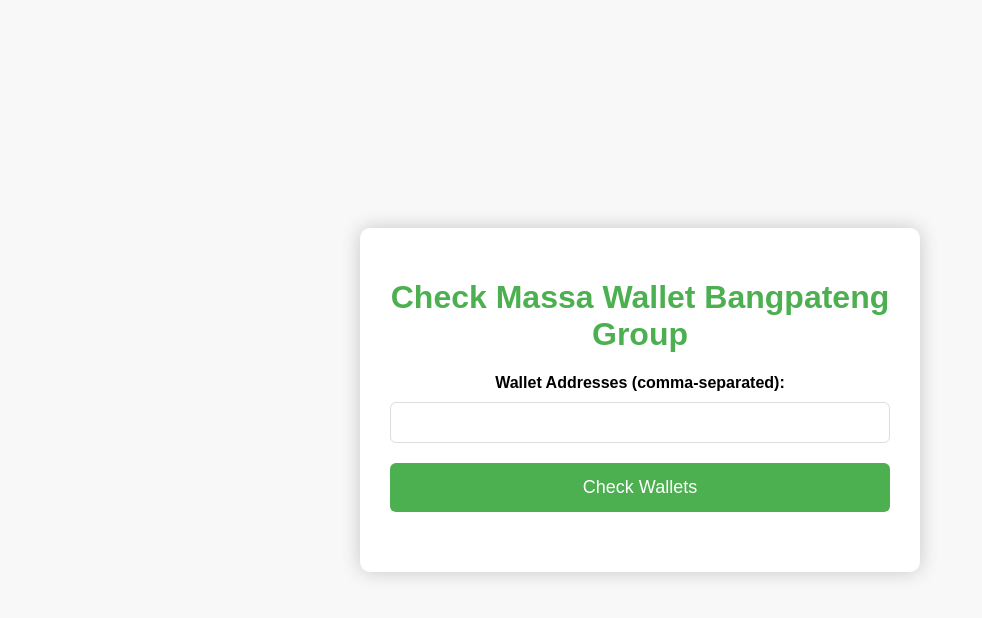
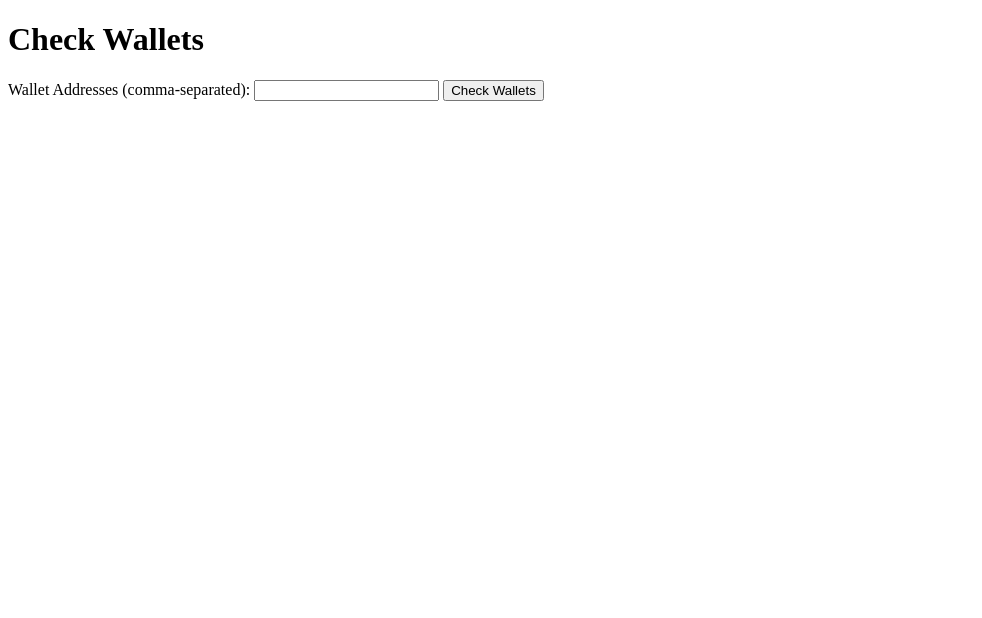
Before and after one commit to Winnode/massa, a website: page index.html in a window 1280 px wide. Shown: the whole page, without its empty margins (0-982 px from the left). Drawn offline with Linux system fonts and the light colour scheme.

Commit message:
Deskripsi commit h8885

```diff
--- a/index.html
+++ b/index.html
@@ -4,80 +4,10 @@
   <meta charset="UTF-8">
   <meta name="viewport" content="width=device-width, initial-scale=1.0">
   <title>Wallet Information</title>
-  <style>
-    body {
-      font-family: 'Arial', sans-serif;
-      background-color: #f8f8f8;
-      margin: 0;
-      padding: 0;
-      display: flex;
-      align-items: center;
-      justify-content: center;
-      height: 100vh;
-    }
-
-    #form-container {
-      background-color: #ffffff;
-      padding: 30px;
-      border-radius: 10px;
-      box-shadow: 0 0 20px rgba(0, 0, 0, 0.2);
-      width: 500px;
-      text-align: center;
-    }
-
-    h1 {
-      color: #4caf50;
-    }
-
-    label {
-      display: block;
-      margin: 15px 0 10px;
-      font-weight: bold;
-    }
-
-    input {
-      width: 100%;
-      padding: 12px;
-      margin-bottom: 20px;
-      box-sizing: border-box;
-      border: 1px solid #ddd;
-      border-radius: 6px;
-    }
-
-    button {
-      background-color: #4caf50;
-      color: white;
-      padding: 14px;
-      border: none;
-      border-radius: 6px;
-      cursor: pointer;
-      width: 100%;
-      font-size: 18px;
-    }
-
-    #result {
-      margin-top: 30px;
-      color: #333;
-      font-size: 16px;
-    }
-  </style>
-</head>
-<body>
-  <div id="form-container">
-    <h1>Check Massa Wallet Bangpateng Group</h1>
-    <form id="walletForm">
-      <label for="walletAddresses">Wallet Addresses (comma-separated):</label>
-      <input type="text" id="walletAddresses" name="walletAddresses" required>
-      <button type="button" onclick="checkWallet()">Check Wallets</button>
-    </form>
-    <div id="result"></div>
-  </div>
-
   <script>
     async function checkWallet() {
       const walletAddresses = document.getElementById('walletAddresses').value.split(',');
 
-      try {
       const response = await fetch('/check-wallets', {
         method: 'POST',
         headers: {
@@ -86,17 +16,19 @@
         body: JSON.stringify({ walletAddresses }),
       });
 
-        if (!response.ok) {
-          throw new Error(`Network response was not ok (${response.status} ${response.statusText})`);
-        }
+      const result = await response.json();
 
-        const result = await response.json();
       document.getElementById('result').innerText = result.message;
-      } catch (error) {
-        console.error('Error during network request:', error);
-        document.getElementById('result').innerText = 'An error occurred during the request. Please check the console for details.';
-      }
     }
   </script>
+</head>
+<body>
+  <div>
+    <h1>Check Wallets</h1>
+    <label for="walletAddresses">Wallet Addresses (comma-separated):</label>
+    <input type="text" id="walletAddresses" name="walletAddresses" required>
+    <button type="button" onclick="checkWallet()">Check Wallets</button>
+    <div id="result"></div>
+  </div>
 </body>
 </html>
```
Also changed, not shown: server.js (+3 -14 lines). Lines whose indentation alone changed are shown as unchanged.
